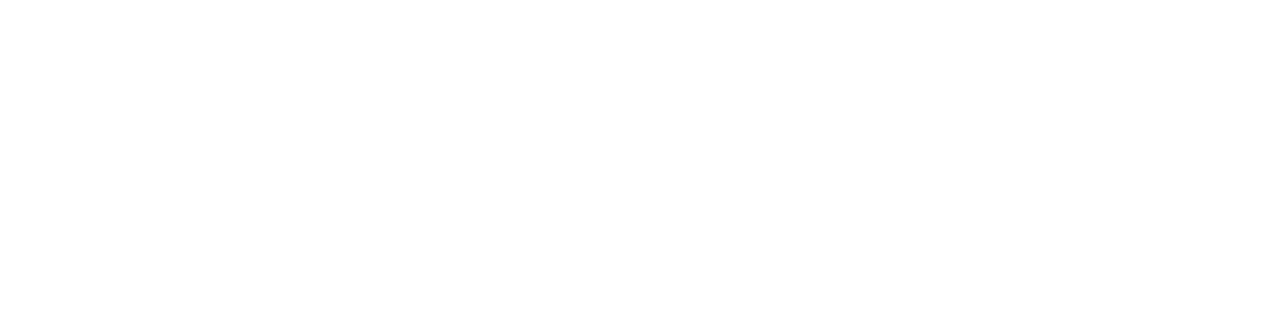
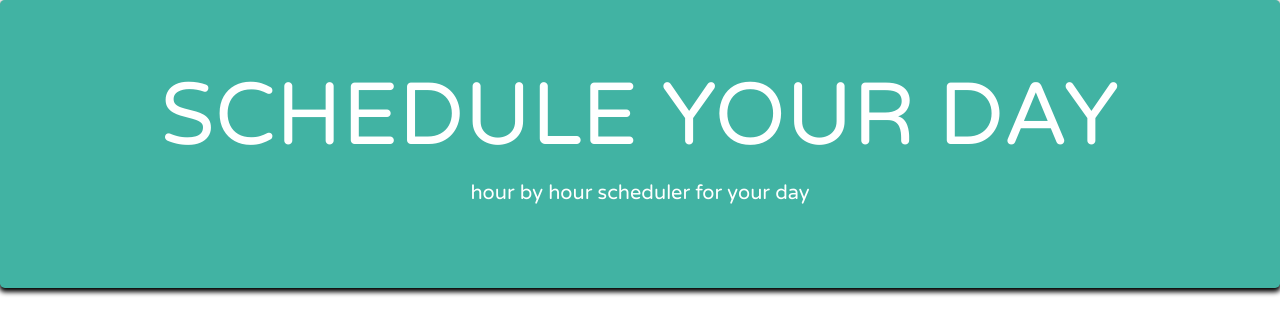
Before and after one commit to eccentricality/workDay, a plain HTML site: page index.html in a window 1280 px wide. Drawn offline with nearby package versions, Linux system fonts and the light colour scheme.

Commit message:
jumbotron designed for title

```diff
--- a/assets/style.css
+++ b/assets/style.css
@@ -1,3 +1,25 @@
+/* colorful and balanced color scheme taken from https://visme.co/blog/website-color-schemes */
+:root {
+    --cnbOrange: #e27d60;
+    --cnbTeal: #85dcb8;
+    --cnbPeach: #e8a87c;
+    --cnbPink: #c38d9e;
+    --cnbAqua: #41b3a3;
+}
+
+/* imported google font https://fonts.google.com/specimen/Varela+Round?query=varela */
 body {
     font-family: 'Varela Round', sans-serif;
 }
+
+
+.jumbotron {
+    text-align: center;
+    background-color: var(--cnbAqua);
+    color: white;
+    box-shadow: 0px 3px 5px 1px black;
+}
+
+.scheduleBody {
+
+}
--- a/index.html
+++ b/index.html
@@ -8,7 +8,7 @@
     <head>
         <meta charset="utf-8">
         <meta http-equiv="X-UA-Compatible" content="IE=edge">
-        <title></title>
+        <title>Daily Scheduler</title>
         <meta name="description" content="">
         <meta name="viewport" content="width=device-width, initial-scale=1">
         <link rel="stylesheet" href="./assets/css/bootstrap.css">
@@ -21,17 +21,15 @@
 
 
 
-    <body>
+    <body class="scheduleBody">
+        <header class="jumbotron">
+            <h1 class="display-2">SCHEDULE YOUR DAY</h1>
+            <p class="lead">hour by hour scheduler for your day</p>
+            <p id="today" class="lead"></p>
+        </header>
 
-
-
-
-
-
-
-
-
-
+        <div class="scheduleTable">
+        </div>
 
 
         <script src="https://code.jquery.com/jquery-3.4.1.min.js"></script>
```
